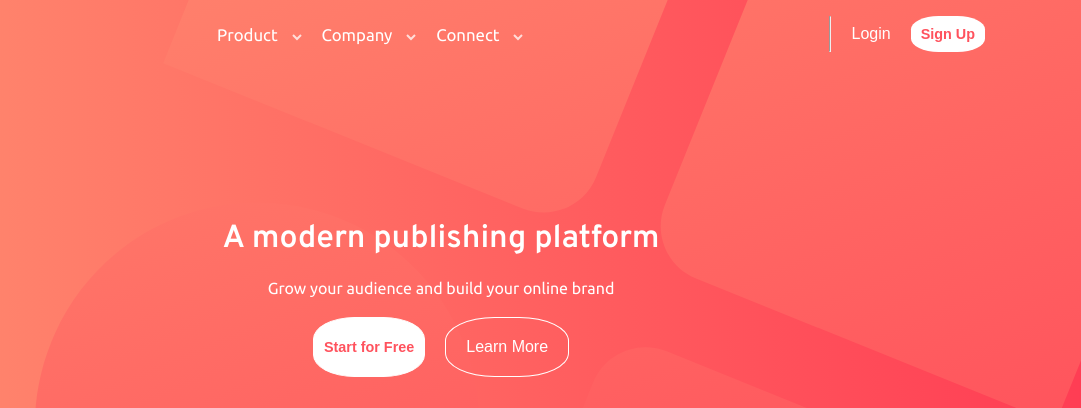
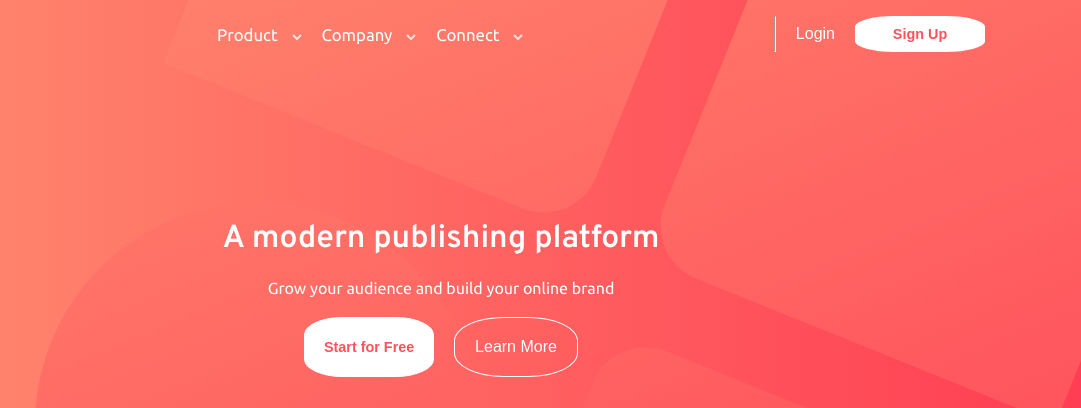
Before and after one commit to Dev-saeedAli/blog__website, a plain HTML site: page index.html in a window 1280 px wide. Shown: the top 408 px of the page, 199-1280 px from the left. Drawn offline with Linux system fonts and the light colour scheme.

Commit message:
changed the button size

```diff
--- a/style.css
+++ b/style.css
@@ -179,11 +179,12 @@ header .hero .cta .btn.active {
     background: var(--White-text);
     padding: 0.625rem;
     font-size: .9rem;
-    border-radius: 37%;
+    border-radius: 30%;
     color: var(--Light-red-CTA-text);
     font-weight: bolder;
     transition: all .3s ease;
     cursor: pointer;
+    width: 130px;
 
 }
 header .cta .btn.active:hover ,
```
